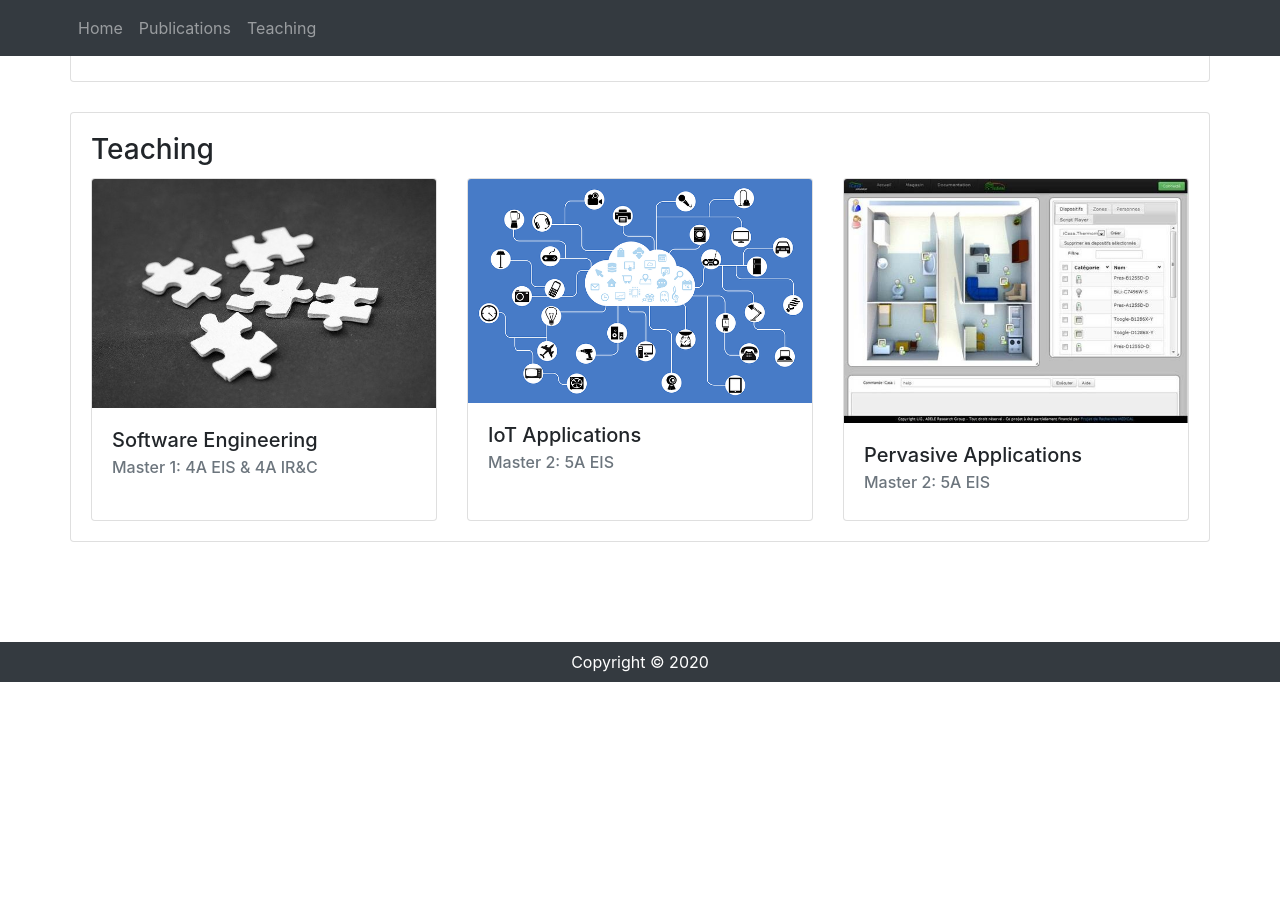
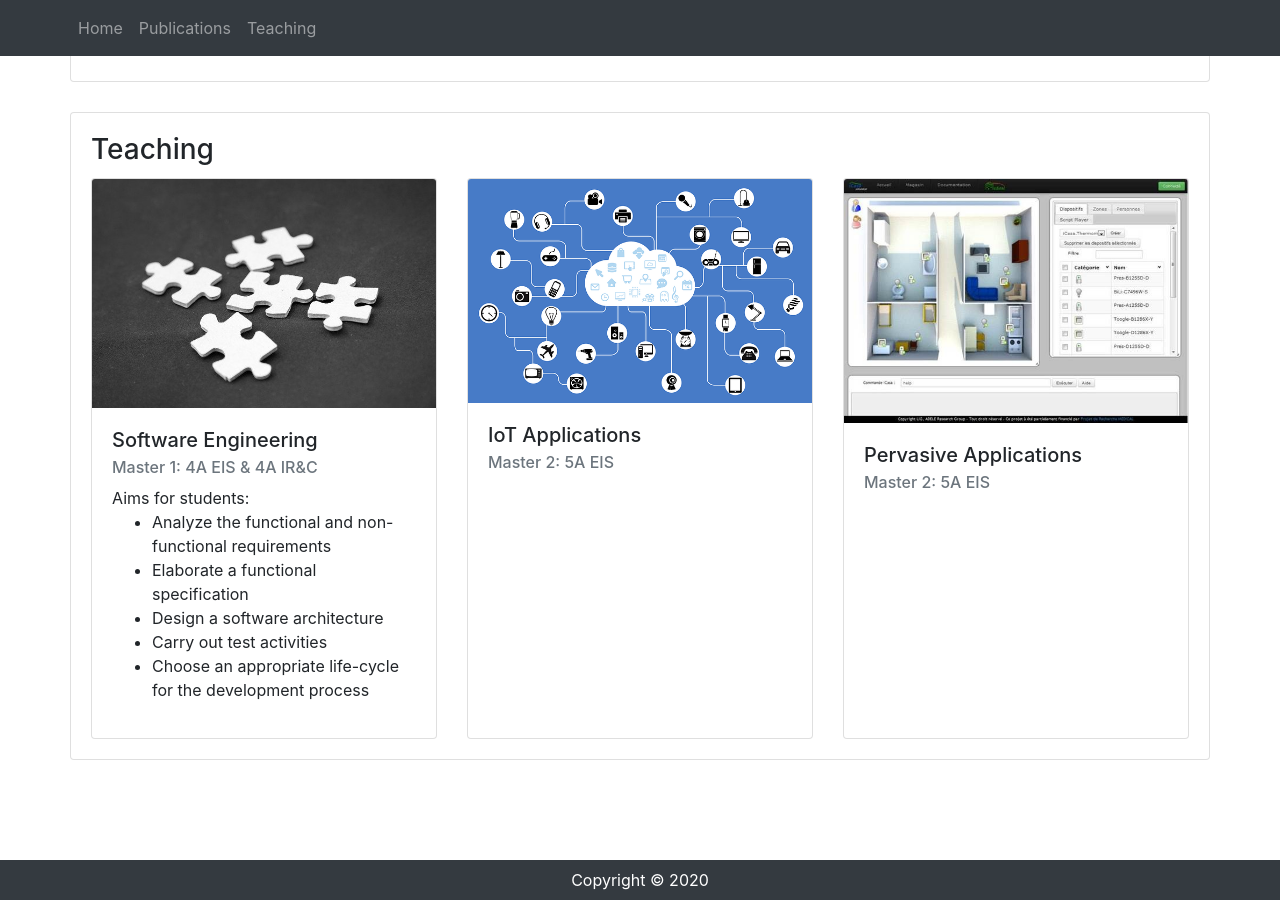
Before and after one commit to schollet/homepage, a Jekyll site: the page built from index.html, in a window 1280 px wide and 900 px high, scrolled down 4079 px. Built offline with Jekyll 4.4.1, drawn with Linux system fonts in a browser that asks for light colours; before the commit the page ends 4761 px from its top, so only the background shows below that.

Commit message:
Update index.html

```diff
--- a/index.html
+++ b/index.html
@@ -197,6 +197,14 @@ layout: default
 			<div class="card-body">
 				<h5 class="card-title">Software Engineering</h5>
 				<h6 class="card-subtitle mb-2 text-muted">Master 1: 4A EIS & 4A IR&C</h6>
+				Aims for students:
+				<ul>
+					<li>Analyze the functional and non-functional requirements</li>
+					<li>Elaborate a functional specification</li>
+					<li>Design a software architecture</li>
+					<li>Carry out test activities</li>
+					<li>Choose an appropriate life-cycle for the development process</li>
+				</ul>
 			</div>
 
 		</div>
```
